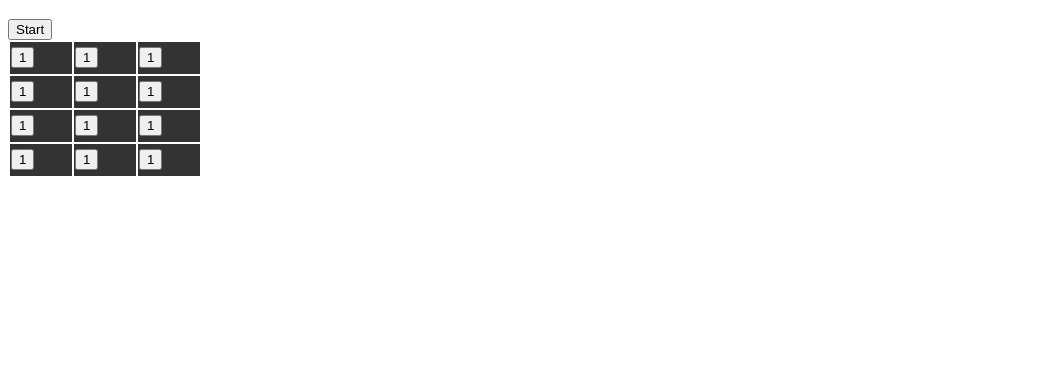
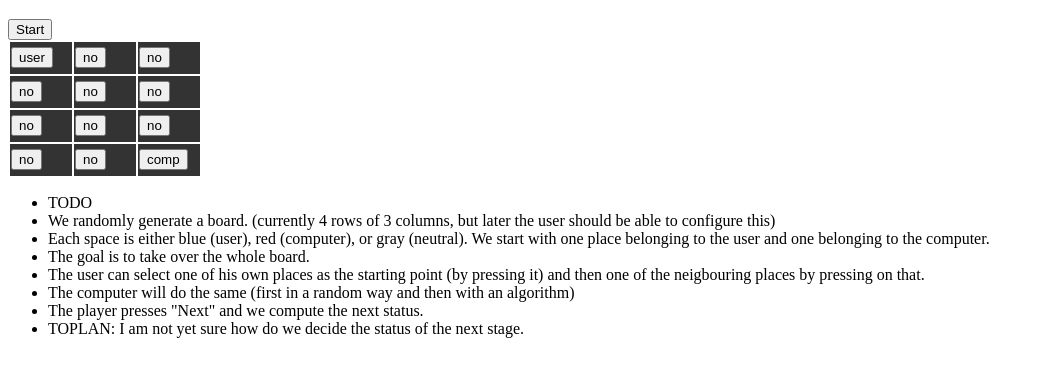
Before and after one commit to szabgab/games, a plain HTML site: page docs/index.html in a window 1280 px wide. Both pictures are taken after a click on the button "Start". Shown: the part 61-438 px from the top of the page, without its empty margins (0-1044 px from the left). Drawn offline with Linux system fonts and the light colour scheme.

Commit message:
more about this game

```diff
--- a/docs/games.js
+++ b/docs/games.js
@@ -1,18 +1,32 @@
+"use strict";
+
 function start() {
-    console.log("start")
+    console.log("start");
     let width = 3;
     let height = 4;
-    console.log("Height: ", height)
-    console.log("Width: ", width)
+    console.log("Height: ", height);
+    console.log("Width: ", width);
     let board = "<table>";
+    let status = new Array();
 
-    for (h=0; h < height; h++) {
-        let row = "<tr>";
-        for (w=0; w < width; w++) {
-            let btnId = h + "-" + w;
-            row += '<td><button class="boardBtn" id="' + btnId + '">1</button></td>';
+    for (let h=0; h < height; h++) {
+        let row = new Array();
+        for (let w=0; w < width; w++) {
+            row.push("no")
         }
-        row += "</tr>\n";
+        status.push(row);
+    }
+    status[0][0] = "user";
+    status[height-1][width-1] = "comp";
+
+
+    for (let h=0; h < height; h++) {
+        let row = '<tr>';
+        for (let w=0; w < width; w++) {
+            let btnId = h + '-' + w;
+            row += '<td><button class="boardBtn" id="' + btnId + '">' + status[h][w] + '</button></td>';
+        }
+        row += '</tr>\n';
         board += row;
     }
     document.getElementById('board').innerHTML = board;
--- a/docs/index.html
+++ b/docs/index.html
@@ -11,6 +11,19 @@
 <button id="start">Start</button>
 <div id="board"></div>
 
+<div id="rules">
+    <ul>
+        <li>TODO</li>
+        <li>We randomly generate a board. (currently 4 rows of 3 columns, but later the user should be able to configure this)</li>
+        <li>Each space is either blue (user), red (computer), or gray (neutral). We start with one place belonging to the user and one belonging to the computer.</li>
+        <li>The goal is to take over the whole board.</li>
+        <li>The user can select one of his own places as the starting point (by pressing it) and then one of the neigbouring places by pressing on that.</li>
+        <li>The computer will do the same (first in a random way and then with an algorithm)</li>
+        <li>The player presses "Next" and we compute the next status. </li>
+        <li>TOPLAN: I am not yet sure how do we decide the status of the next stage.</li>
+    </ul>
+</div>
+
 </body>
 </html>
 <script src="games.js"></script>
```
